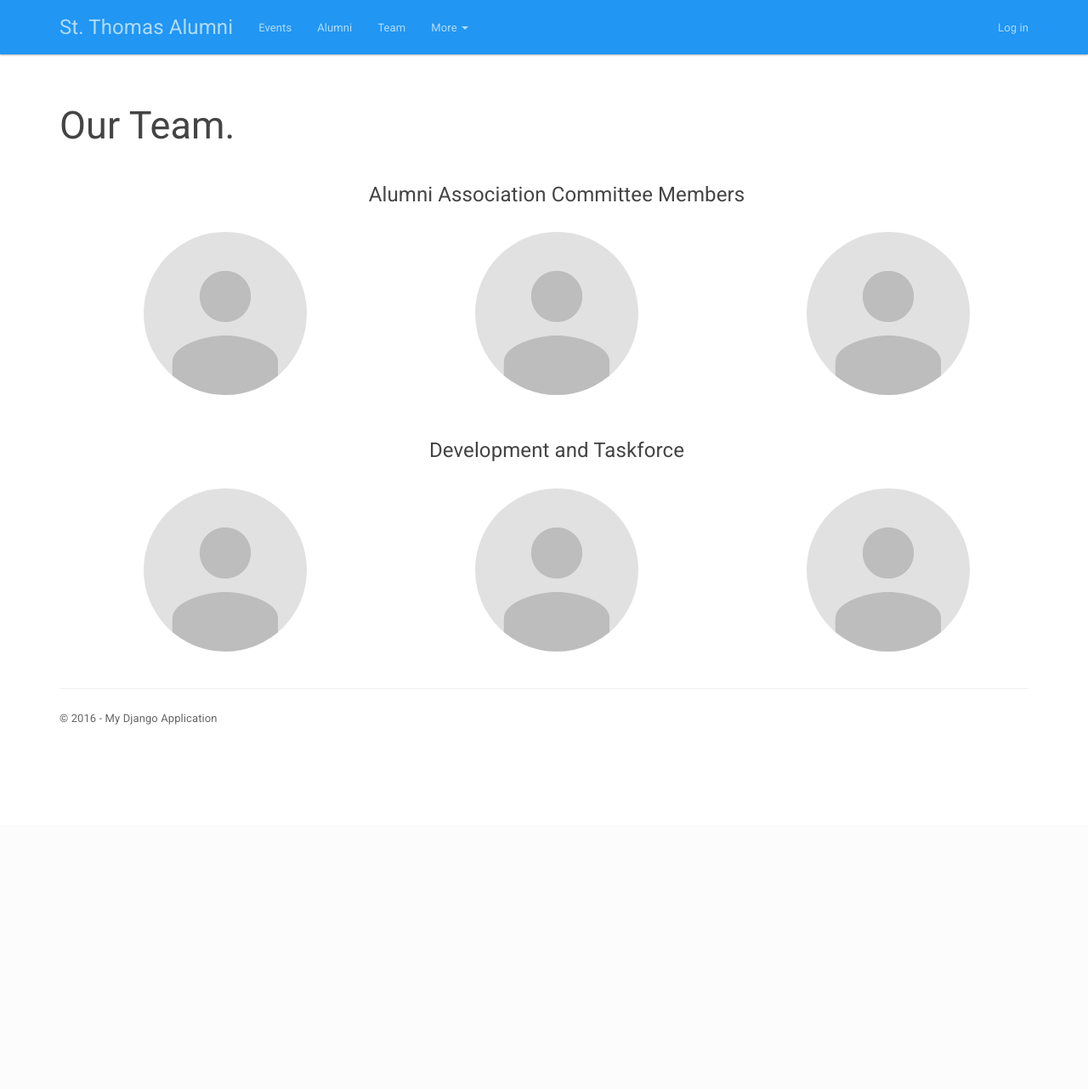
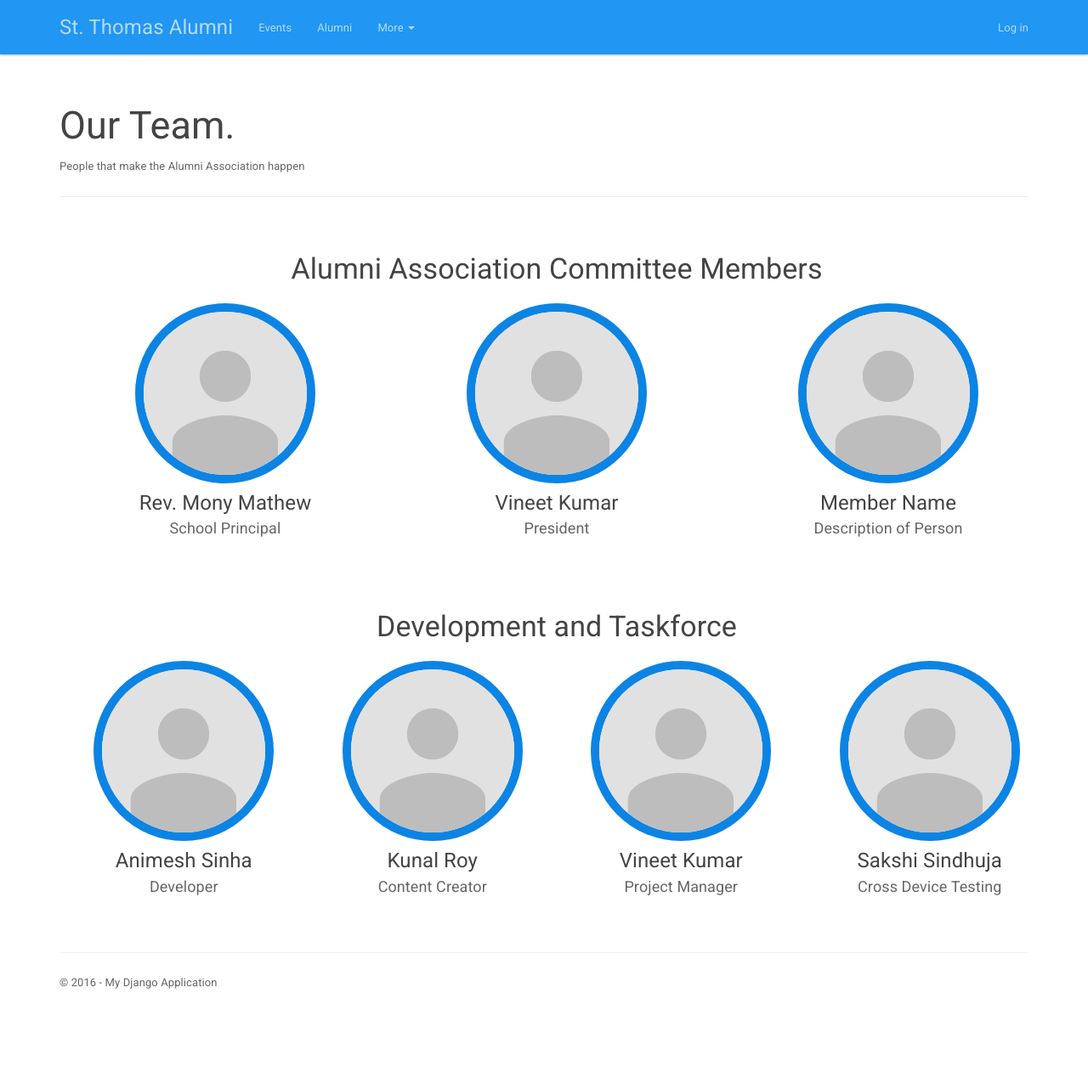
Before and after one commit to AnimeshSinha1309/alumni-website, a Django app: page /team/ in a window 1280 px wide. Shown: the whole page at 85% size. Before the commit the page ends 853 px from the top, so only its background shows below. Run offline with Django 3.2, Linux system fonts and the light colour scheme; some libraries are stand-ins or nearby versions.

Commit message:
Updated Profile Update
Some stuff that was not working in profiles has now been corrected, everything works fairly smoothly now.

```diff
--- a/AlumniWebsite/AlumniWebsite/urls.py
+++ b/AlumniWebsite/AlumniWebsite/urls.py
@@ -32,7 +32,7 @@ urlpatterns = [
     url(r'^alumni/distinguished/$', app.views.alumni_distinguished, name='alumni/distinguished'),
     url(r'^alumni/search/$', app.views.alumni_search, name='alumni/search'),
     url(r'^alumni/batch/(?P<batch>[0-9]{4})/$', app.views.alumni_batchlist),
-    url(r'^profile/(?P<username>\w*)/?$', app.views.profile),
+    url(r'^profile/(?P<username>\w*)/?$', app.views.profile, name='profile'),
     url(r'^settings/profile/edit/$', app.views.profile_edit, name='profile/edit'),
     url(r'^actions/befriend/(?P<username>\w*)/?$', app.actions.befriend),
     url(r'^actions/unfriend/(?P<username>\w*)/?$', app.actions.unfriend),
--- a/AlumniWebsite/app/forms.py
+++ b/AlumniWebsite/app/forms.py
@@ -46,7 +46,8 @@ class ProfileEditingForm(forms.Form):
                                  'placeholder': 'eg. someone@example.com'}))
     birth_date = forms.DateField(label='Birth Date',
                                  widget=forms.SelectDateWidget({
-                                     'class': 'form-control date-selector'}))
+                                     'class': 'form-control date-selector',
+                                     }, years=range(1950, 2020)))
     current_address = forms.CharField(label='Current Address',
                                       widget=forms.Textarea({
                                           'class': 'form-control textarea-selector',
--- a/AlumniWebsite/app/static/app/content/site.css
+++ b/AlumniWebsite/app/static/app/content/site.css
@@ -102,6 +102,11 @@ div.team-developers, div.team-committee {
   div.team-developers div, div.team-committee div {
     padding: 20px;
     text-align: center; }
+    div.team-developers div img.img-halo, div.team-committee div img.img-halo {
+      box-shadow: 0px 0px 0px 10px #0c84e4; }
+    div.team-developers div h4, div.team-committee div h4 {
+      margin-top: 20px;
+      margin-bottom: 0px; }
 
 /* Styles for School Page */
 .font-large {
--- a/AlumniWebsite/app/static/app/content/site.scss
+++ b/AlumniWebsite/app/static/app/content/site.scss
@@ -150,6 +150,15 @@ div.team-developers, div.team-committee {
         text-align: center;
 
         img {
+
+            .img-halo {
+                box-shadow: 0px 0px 0px 10px #0c84e4;
+            }
+        }
+
+        h4 {
+            margin-top: 20px;
+            margin-bottom: 0px;
         }
     }
 }
--- a/AlumniWebsite/app/templates/app/layout.html
+++ b/AlumniWebsite/app/templates/app/layout.html
@@ -26,16 +26,16 @@
                 <ul class="nav navbar-nav">
                     <li><a href="{% url 'events' %}">Events</a></li>
                     <li><a href="{% url 'alumni' %}">Alumni</a></li>
-                    <li><a href="{% url 'team' %}">Team</a></li>
                     <li class="dropdown">
                         <a class="dropdown-toggle" data-toggle="dropdown" role="button"
                                aria-haspopup="true" aria-expanded="false">
                             More <span class="caret"></span>
                         </a>
                         <ul class="dropdown-menu">
+                            <li><a href="{% url 'team' %}">Team</a></li>
+                            <li><a href="{% url 'school' %}">School</a></li>
                             <li><a href="{% url 'contribute' %}">Contribute</a></li>
                             <li><a href="{% url 'contact' %}">Contact</a></li>
-                            <li><a href="{% url 'school' %}">School</a></li>
                         </ul>
                     </li>
                 </ul>
--- a/AlumniWebsite/app/templates/app/team.html
+++ b/AlumniWebsite/app/templates/app/team.html
@@ -4,19 +4,51 @@
 {% load staticfiles %}
 
 <h2>{{ title }}.</h2>
+<p>People that make the Alumni Association happen</p>
+
+<hr />
 
 <div class="container">
     <div class="row team-committee">
-        <h4>Alumni Association Committee Members</h4>
-        <div class="col-sm-4"><img src="{% static 'app/images/defaultavatar.png' %}" class="img-circle" /></div>
-        <div class="col-sm-4"><img src="{% static 'app/images/defaultavatar.png' %}" class="img-circle" /></div>
-        <div class="col-sm-4"><img src="{% static 'app/images/defaultavatar.png' %}" class="img-circle" /></div>
+        <h3>Alumni Association Committee Members</h3>
+        <div class="col-sm-4">
+            <img src="{% static 'app/images/defaultavatar.png' %}" class="img-circle img-halo" />
+            <h4>Rev. Mony Mathew</h4>
+            <p class="font-large">School Principal</p>
+        </div>
+        <div class="col-sm-4">
+            <img src="{% static 'app/images/defaultavatar.png' %}" class="img-circle img-halo" />
+            <h4>Vineet Kumar</h4>
+            <p class="font-large">President</p>
+        </div>
+        <div class="col-sm-4">
+            <img src="{% static 'app/images/defaultavatar.png' %}" class="img-circle img-halo" />
+            <h4>Member Name</h4>
+            <p class="font-large">Description of Person</p>
+        </div>
     </div>
     <div class="row team-developers">
-        <h4>Development and Taskforce</h4>
-        <div class="col-sm-4"><img src="{% static 'app/images/defaultavatar.png' %}" class="img-circle" /></div>
-        <div class="col-sm-4"><img src="{% static 'app/images/defaultavatar.png' %}" class="img-circle" /></div>
-        <div class="col-sm-4"><img src="{% static 'app/images/defaultavatar.png' %}" class="img-circle" /></div>
+        <h3>Development and Taskforce</h3>
+        <div class="col-sm-3">
+            <img src="{% static 'app/images/defaultavatar.png' %}" class="img-circle img-halo" />
+            <h4>Animesh Sinha</h4>
+            <p class="font-large">Developer</p>
+        </div>
+        <div class="col-sm-3">
+            <img src="{% static 'app/images/defaultavatar.png' %}" class="img-circle img-halo" />
+            <h4>Kunal Roy</h4>
+            <p class="font-large">Content Creator</p>
+        </div>
+        <div class="col-sm-3">
+            <img src="{% static 'app/images/defaultavatar.png' %}" class="img-circle img-halo" />
+            <h4>Vineet Kumar</h4>
+            <p class="font-large">Project Manager</p>
+        </div>
+        <div class="col-sm-3">
+            <img src="{% static 'app/images/defaultavatar.png' %}" class="img-circle img-halo" />
+            <h4>Sakshi Sindhuja</h4>
+            <p class="font-large">Cross Device Testing</p>
+        </div>
     </div>
 
 </div>
--- a/AlumniWebsite/app/views.py
+++ b/AlumniWebsite/app/views.py
@@ -186,13 +186,26 @@ def profile(request, username):
 def profile_edit(request):
     """Renders personal profiles."""
     assert isinstance(request, HttpRequest)
+    user = request.user
     profile = Alumnus.objects.get(user=request.user)
     if request.method == 'POST':
         form = ProfileEditingForm(request.POST)
         if form.is_valid():
+            profile.jobtitle = form.cleaned_data['jobtitle']
+            profile.workplace = form.cleaned_data['workplace']
+            profile.birth_date = form.cleaned_data['birth_date']
+            profile.current_address = form.cleaned_data['current_address']
+            profile.permanent_address = form.cleaned_data['permanent_address']
+            profile.phone_mobile = form.cleaned_data['phone_mobile']
+            profile.phone_home = form.cleaned_data['phone_home']
             profile.phone_work = form.cleaned_data['phone_work']
+            profile.relationship_status = form.cleaned_data['relationship_status']
+            user.first_name = form.cleaned_data['fname']
+            user.last_name = form.cleaned_data['lname']
+            user.email = form.cleaned_data['email']
             profile.save()
-            redirect('/')
+            user.save()
+            return redirect('home')
     else:
         form = ProfileEditingForm(initial={'fname':request.user.first_name, 'lname':request.user.last_name,
                 'jobtitle':profile.jobtitle, 'workplace':profile.workplace,'email':request.user.email,
```
Also changed, not shown: AlumniWebsite/db.sqlite3.
